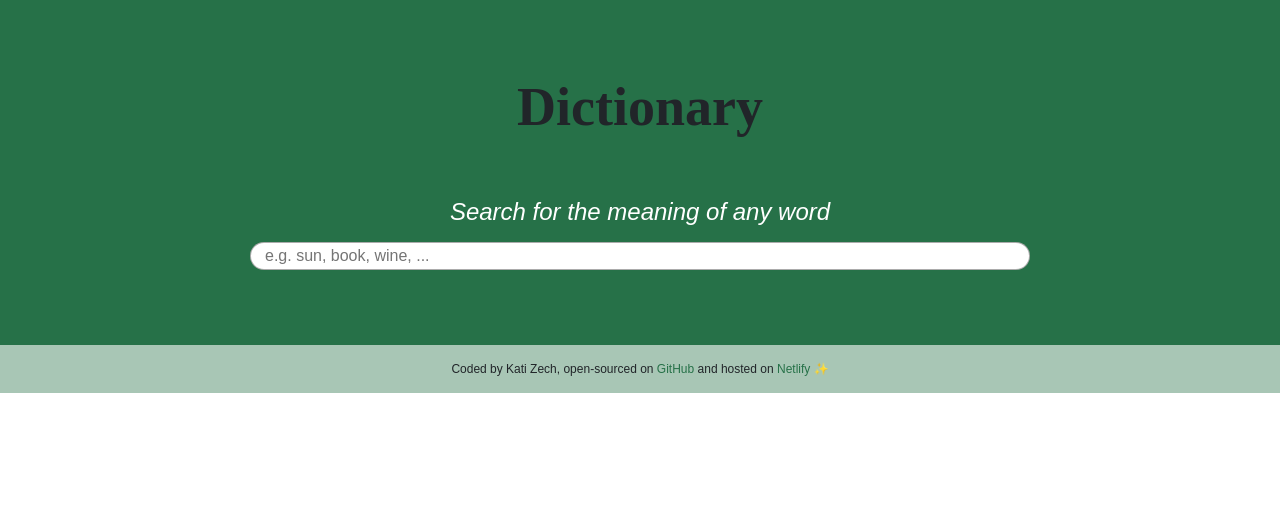
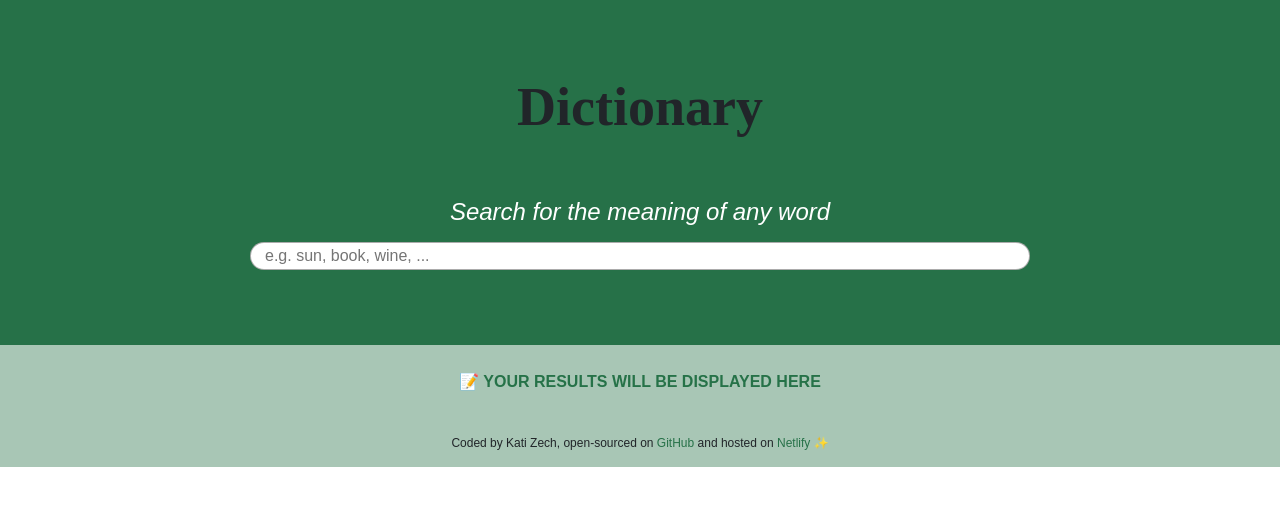
Before and after one commit to katixyz/react-dictionary-app, a React (Create React App) app: page / in a window 1280 px wide. Shown: the top 506 px of the page. Built offline with nearby package versions, Linux system fonts and the light colour scheme; a web font is replaced by a local one.

Commit message:
Added a standard text for the starting page

```diff
--- a/src/Results.css
+++ b/src/Results.css
@@ -4,6 +4,11 @@ h2 {
     font-family: "Joan", serif;
     font-weight: 400;
     font-style: normal;
+}
+
+p {
+    text-transform: uppercase;
+    padding: 25px;
 }
 
 .Results .card {
@@ -15,6 +20,18 @@ h2 {
     box-shadow: 5px 5px 5px rgb(0, 0, 0, 0.2);
 }
 
+.hint {
+    margin: 0 auto;
+    padding: 0;
+    background-color: #26724866;
+}
+
+.hintText {
+    margin: 0;
+    font-weight: 600;
+    color: #267248;
+}
+
 .Results {
     background-color: #26724866;
     padding: 15px;
--- a/src/Results.js
+++ b/src/Results.js
@@ -24,6 +24,10 @@ export default function Results(props) {
       </div>
     );
   } else {
-    return null;
+    return (
+      <div className="hint">
+          <p className="hintText">📝 Your results will be displayed here</p>
+      </div>
+    );
   }
 }
```
